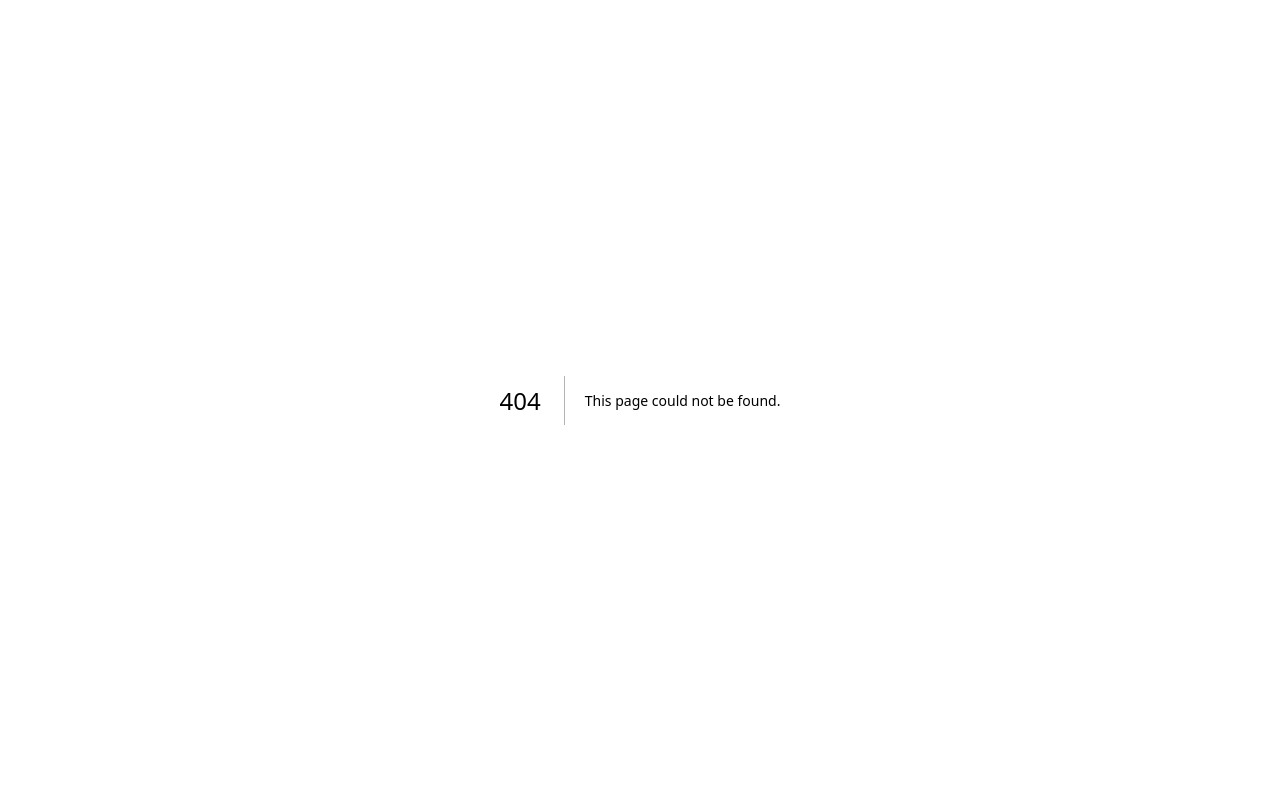
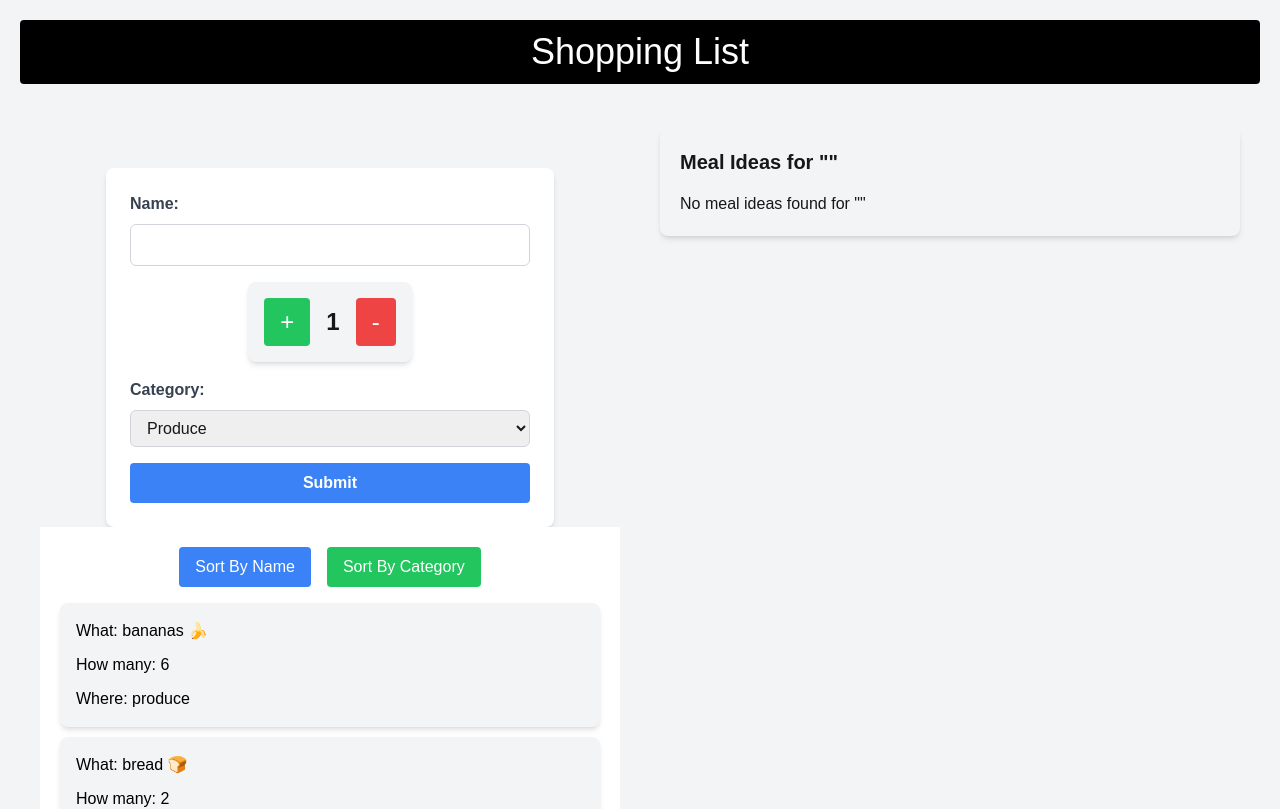
Before and after one commit to Skylerf1405/cprg306-assignments, a Next.js app: page /week-8 in a window 1280 px wide. Before the commit this address had no page. Shown: the top 809 px of the page. Built offline with nearby package versions, Linux system fonts and the light colour scheme.

Commit message:
week-8 assignment complete

```diff
--- a/app/page.js
+++ b/app/page.js
@@ -13,6 +13,7 @@ export default function Home() {
       <li><Link href="./week-5/" className={linkStyles}>Week-5</Link></li>
       <li><Link href="./week-6/" className={linkStyles}>Week-6</Link></li>
       <li><Link href="./week-7/" className={linkStyles}>Week-7</Link></li>
+      <li><Link href="./week-8/" className={linkStyles}>Week-8</Link></li>
 
     </main>
   );
--- /dev/null
+++ b/app/week-8/item-list.js
@@ -0,0 +1,40 @@
+"use client";
+import React, { useState } from "react";
+import Items from "./items";
+
+
+
+export default function ItemList({ items, onItemSelect }) {
+    const [sortBy, setSortBy] = useState("name");
+
+
+    const handleSortByName = () => setSortBy("name");
+    const handleSortByCategory = () => setSortBy("category");
+
+
+    const sortedItems = [...items].sort((a, b) => {
+        if (sortBy === "name") {
+            return a.name.localeCompare(b.name);
+        } else if (sortBy === "category") {
+            return a.category.localeCompare(b.category);
+        }
+        return 0;
+    });
+
+    return (
+      <main className="p-5 bg-white flex flex-col items-center">
+      <div className="mb-4 flex space-x-4">
+        <button className="px-4 py-2 bg-blue-500 text-white rounded hover:bg-blue-600" onClick={handleSortByName}>Sort By Name</button>
+        <button className="px-4 py-2 bg-green-500 text-white rounded hover:bg-green-600" onClick={handleSortByCategory}>Sort By Category</button>
+      </div>
+
+      <ul className="list-none p-0 max-w-xl w-full">
+        {sortedItems.map((item, index) => (
+          <li key={index}>
+            <Items item={item} onSelect={onItemSelect} />
+          </li>
+        ))}
+      </ul>
+      </main>
+    );
+}
--- /dev/null
+++ b/app/week-8/items.js
@@ -0,0 +1,19 @@
+
+
+export default function Items({item, onSelect}) {
+    let items = {
+            name: "Skyler",
+            quantity: 1,
+            category: "Food",
+        }
+
+
+
+    return (
+        <div onClick={() => onSelect(item)} className="p-4 rounded-lg shadow-md mb-2.5 cursor-pointer bg-gray-100">
+            <div className="mb-2.5 text-black">What: {item.name}</div>
+            <div className="mb-2.5 text-black">How many: {item.quantity}</div>
+            <div className="text-black">Where: {item.category}</div>
+        </div>
+    );
+}
--- /dev/null
+++ b/app/week-8/items.json
@@ -0,0 +1,62 @@
+[
+  {
+    "name": "milk, 4 L 🥛",
+    "quantity": 1,
+    "category": "dairy"
+  },
+  {
+    "name": "bread 🍞",
+    "quantity": 2,
+    "category": "bakery"
+  },
+  {
+    "name": "eggs, dozen 🥚",
+    "quantity": 2,
+    "category": "dairy"
+  },
+  {
+    "name": "bananas 🍌",
+    "quantity": 6,
+    "category": "produce"
+  },
+  {
+    "name": "broccoli 🥦",
+    "quantity": 3,
+    "category": "produce"
+  },
+  {
+    "name": "chicken breasts, 1 kg 🍗",
+    "quantity": 1,
+    "category": "meat"
+  },
+  {
+    "name": "pasta sauce 🍝",
+    "quantity": 3,
+    "category": "canned goods"
+  },
+  {
+    "name": "spaghetti, 454 g 🍝",
+    "quantity": 2,
+    "category": "dry goods"
+  },
+  {
+    "name": "toilet paper, 12 pack 🧻",
+    "quantity": 1,
+    "category": "household"
+  },
+  {
+    "name": "paper towels, 6 pack",
+    "quantity": 1,
+    "category": "household"
+  },
+  {
+    "name": "dish soap 🍽️",
+    "quantity": 1,
+    "category": "household"
+  },
+  {
+    "name": "hand soap 🧼",
+    "quantity": 4,
+    "category": "household"
+  }
+]
--- /dev/null
+++ b/app/week-8/meal-ideas.js
@@ -0,0 +1,46 @@
+"use client";
+
+import { useEffect, useState } from "react";
+
+export default function MealIdeas({ingredient}) {
+    const [meals, setMeals] = useState([]);
+
+
+    const fetchMealIdeas = async (ingredient) => {
+        try {
+            const response = await fetch(`https://www.themealdb.com/api/json/v1/1/filter.php?i=${ingredient}`);
+            const data = await response.json();
+            return data.meals;
+        } catch (error) {
+            console.log(`Error: ${error.message}`);
+        }
+    }
+
+    const loadMealIdeas = async () => {
+        if (!ingredient) return;
+        const fetchedMeals = await fetchMealIdeas(ingredient);
+        setMeals(fetchedMeals);
+    }
+
+    useEffect(() => {
+        loadMealIdeas();
+    }, [ingredient]);
+
+    return(
+        <div className="meal-ideas p-5 bg-gray-100 rounded-lg shadow-md">
+            <h2 className="text-xl font-bold mb-4">Meal Ideas for "{ingredient}"</h2>
+            <ul className="list-none p-0">
+                {meals && meals.length > 0 ? (
+                    meals.map((meal) => (
+                        <li key={meal.idMeal} className="mb-4">
+                            <img className="w-40 h-40 object-cover rounded-lg" src={meal.strMealThumb} alt={meal.strMeal} />
+                            <h3 className="text-lg font-semibold">{meal.strMeal}</h3>
+                        </li>
+                    ))
+                ) : (
+                    <li>No meal ideas found for "{ingredient}"</li>
+                )}
+            </ul>
+        </div>
+    )
+}
--- /dev/null
+++ b/app/week-8/new-item.js
@@ -0,0 +1,94 @@
+"use client";
+
+import React, { useState } from "react";
+
+
+export default function NewItem({onAddItem}) {
+    const [quantity, setQuantity] = useState(1);
+    const [name, setName] = useState(``);
+    const [category,setCategory] = useState(`Produce`);
+
+    const increment = () => setQuantity(prevQuantity => Math.min(prevQuantity + 1, 20));
+    const decrement = () => setQuantity(prevQuantity => Math.max(prevQuantity - 1, 1));
+
+    const handleSubmit = (event) => {
+        event.preventDefault();
+
+        let item = {
+            id: Math.random().toString(36).substring(2, 9),
+            name: name,
+            category: category,
+            quantity: quantity
+        }
+
+        onAddItem(item);
+
+        setName(``);
+        setCategory(`Produce`);
+        setQuantity(1);
+    }
+
+    return (
+        <form onSubmit={handleSubmit} className="max-w-md mx-auto mt-10 p-6 bg-white rounded-lg shadow-md">
+            <div className="mb-4">
+                <label className="block text-gray-700 font-bold mb-2">Name:</label>
+                <input
+                    type="text"
+                    value={name}
+                    onChange={(event) => setName(event.target.value)}
+                    required
+                    className="w-full px-3 py-2 border border-gray-300 rounded-md focus:outline-none focus:ring-2 focus:ring-blue-500"
+                />
+            </div>
+            <div className="flex flex-col items-center justify-center mb-4">
+                <div className="bg-gray-100 p-4 rounded-lg shadow-md">
+                    <div className="flex items-center space-x-4">
+                        <button
+                            type="button"
+                            onClick={increment}
+                            className="text-2xl px-4 py-2 bg-green-500 text-white rounded hover:bg-green-600"
+                        >
+                            +
+                        </button>
+                        <p className="text-2xl font-semibold">{quantity}</p>
+                        <button
+                            type="button"
+                            onClick={decrement}
+                            className="text-2xl px-4 py-2 bg-red-500 text-white rounded hover:bg-red-600"
+                        >
+                            -
+                        </button>
+                    </div>
+                </div>
+            </div>
+            <div className="mb-4">
+                <label className="block text-gray-700 font-bold mb-2">Category:</label>
+                <select
+                    value={category}
+                    onChange={(event) => setCategory(event.target.value)}
+                    className="w-full px-3 py-2 border border-gray-300 rounded-md focus:outline-none focus:ring-2 focus:ring-blue-500"
+                >
+                    <option defaultValue="Produce">Produce</option>
+                    <option value="Dairy">Dairy</option>
+                    <option value="Bakery">Bakery</option>
+                    <option value="Meat">Meat</option>
+                    <option value="Frozen ">Frozen Foods</option>
+                    <option value="Canned Goods">Canned Goods</option>
+                    <option value="Dry Goods">Dry goods</option>
+                    <option value="Beverages">Beverages</option>
+                    <option value="Snacks">Snacks</option>
+                    <option value="House Hold">House Hold</option>
+                    <option value="Other">Other</option>
+                </select>
+            </div>
+            <div>
+                <button
+                    type="submit"
+                    className="w-full px-4 py-2 bg-blue-500 text-white font-bold rounded hover:bg-blue-600"
+                >
+                    Submit
+                </button>
+            </div>
+        </form>
+    );
+}
--- /dev/null
+++ b/app/week-8/page.js
@@ -0,0 +1,45 @@
+"use client";
+
+import ItemList from "./item-list";
+import NewItem from "./new-item";
+import itemsData from "./items.json";
+import { useState } from "react";
+import MealIdeas from "./meal-ideas";
+
+
+export default function Page() {
+    let itemsArray = itemsData.map( (item) => ( {...item} ) );
+
+    const [itemsList, setitemsList] = useState(itemsArray);
+
+    const [selectedItemName, setSelectedItemName] = useState("");
+
+    const handleAddItem = (newItem) => {
+        setitemsList([...itemsList, newItem]);
+    }
+
+    const handleItemSelect = (item) => {
+        const cleanedName = item.name
+            .replace(/([\u2700-\u27BF]|[\uE000-\uF8FF]|�[�-�]|�[�-�]|[\u2011-\u26FF]|�[�-�])/g, "")
+            .split(",")[0]
+            .trim();
+        setSelectedItemName(cleanedName);
+
+    }
+
+    return (
+        <main className="min-h-screen p-5 bg-gray-100 flex flex-col">
+            <h1 className="text-4xl text-center mb-6 text-white bg-black p-3 rounded">Shopping List</h1>
+            <div className="flex flex-1">
+                <div className="w-1/2 p-5">
+                    <NewItem onAddItem={handleAddItem} />
+                    <ItemList items={itemsList} onItemSelect={handleItemSelect} />
+                </div>
+                <div className="w-1/2 p-5">
+                    <MealIdeas ingredient={selectedItemName} />
+                </div>
+            </div>
+        </main>
+    );
+
+}
```
